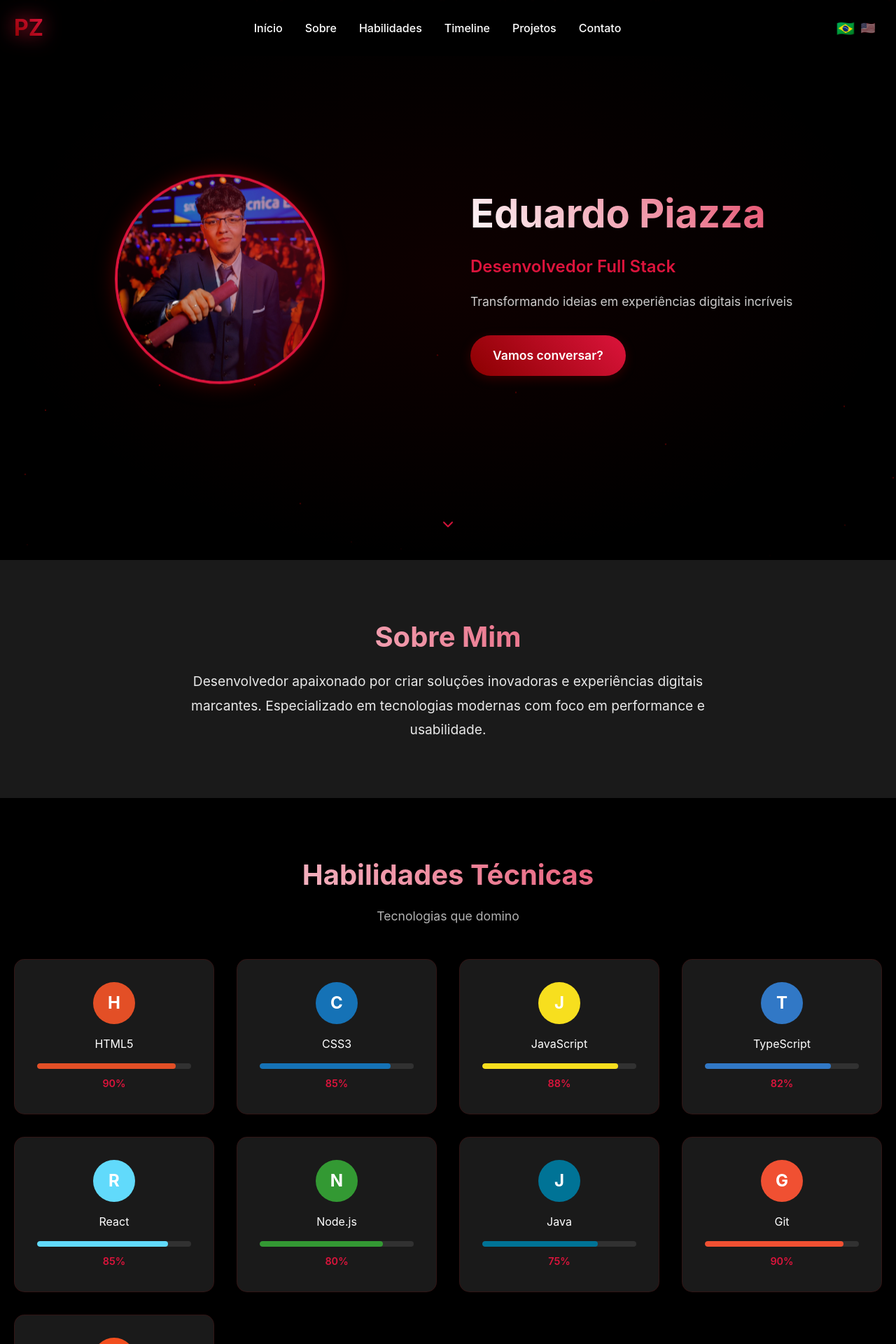
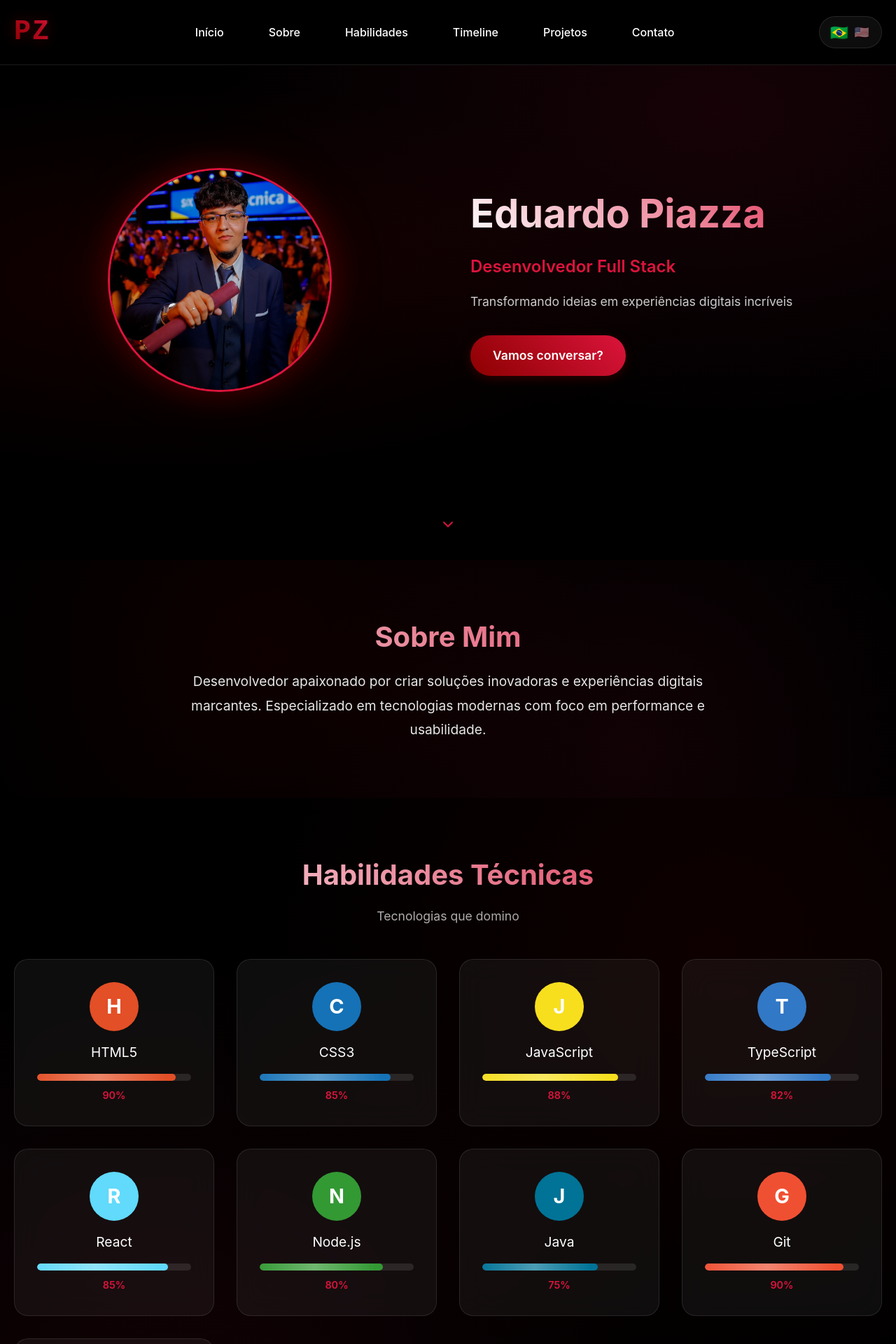
Before and after one commit to piazzaxyz/portfoliopz, a React (Vite) app: page / in a window 1280 px wide. Shown: the top 1920 px of the page at 70% size. Built offline with nearby package versions, Linux system fonts and the light colour scheme.

Commit message:
Aprimoramento completo do portfólio

```diff
--- a/src/App.css
+++ b/src/App.css
@@ -8,10 +8,13 @@
 :root {
   --primary-red: #8B0000;
   --secondary-red: #DC143C;
+  --accent-red: #B22222;
   --black: #000000;
   --dark-gray: #1a1a1a;
   --white: #FFFFFF;
   --light-gray: #f5f5f5;
+  --glass-bg: rgba(255, 255, 255, 0.05);
+  --glass-border: rgba(255, 255, 255, 0.1);
 }
 
 body {
@@ -73,14 +76,15 @@ body {
   left: 0;
   right: 0;
   background: rgba(0, 0, 0, 0.9);
-  backdrop-filter: blur(10px);
+  backdrop-filter: blur(20px);
   z-index: 1000;
   transition: all 0.3s ease;
+  border-bottom: 1px solid var(--glass-border);
 }
 
 .header.scrolled {
   background: rgba(0, 0, 0, 0.95);
-  box-shadow: 0 2px 20px rgba(139, 0, 0, 0.3);
+  box-shadow: 0 8px 32px rgba(139, 0, 0, 0.3);
 }
 
 .header .container {
@@ -91,23 +95,23 @@ body {
 }
 
 .logo-text {
-  font-size: 2rem;
-  font-weight: bold;
+  font-size: 2.5rem;
+  font-weight: 900;
+  font-family: 'Courier New', monospace;
   background: linear-gradient(45deg, var(--primary-red), var(--secondary-red));
   -webkit-background-clip: text;
   -webkit-text-fill-color: transparent;
   background-clip: text;
   position: relative;
-  animation: logoGlow 2s ease-in-out infinite alternate;
+  text-shadow: 0 0 20px rgba(139, 0, 0, 0.5);
+  letter-spacing: 2px;
+  transform: skew(-5deg);
+  transition: all 0.3s ease;
 }
 
-@keyframes logoGlow {
-  0% {
-    filter: drop-shadow(0 0 5px var(--primary-red));
-  }
-  100% {
-    filter: drop-shadow(0 0 15px var(--secondary-red));
-  }
+.logo-text:hover {
+  transform: skew(-5deg) scale(1.1);
+  filter: drop-shadow(0 0 15px var(--secondary-red));
 }
 
 .nav {
@@ -121,21 +125,29 @@ body {
   font-weight: 500;
   transition: all 0.3s ease;
   position: relative;
+  padding: 0.5rem 1rem;
+  border-radius: 8px;
 }
 
 .nav a::after {
   content: '';
   position: absolute;
   bottom: -5px;
-  left: 0;
+  left: 50%;
   width: 0;
   height: 2px;
   background: var(--secondary-red);
-  transition: width 0.3s ease;
+  transition: all 0.3s ease;
+  transform: translateX(-50%);
+}
+
+.nav a:hover {
+  background: var(--glass-bg);
+  backdrop-filter: blur(10px);
 }
 
 .nav a:hover::after {
-  width: 100%;
+  width: 80%;
 }
 
 .header-actions {
@@ -148,16 +160,26 @@ body {
   display: flex;
   align-items: center;
   gap: 0.5rem;
-  background: none;
-  border: none;
+  background: var(--glass-bg);
+  border: 1px solid var(--glass-border);
   cursor: pointer;
-  padding: 0.5rem;
-  border-radius: 8px;
+  padding: 0.5rem 1rem;
+  border-radius: 25px;
   transition: all 0.3s ease;
+  backdrop-filter: blur(10px);
 }
 
 .lang-toggle:hover {
   background: rgba(139, 0, 0, 0.2);
+  border-color: var(--secondary-red);
+  transform: translateY(-2px);
+}
+
+.flag-container {
+  display: flex;
+  align-items: center;
+  gap: 0.3rem;
+  transition: all 0.3s ease;
 }
 
 .flag {
@@ -170,6 +192,19 @@ body {
 .flag.active {
   opacity: 1;
   transform: scale(1.1);
+}
+
+.flag-text {
+  font-size: 0.9rem;
+  font-weight: 600;
+  color: var(--white);
+  opacity: 0.8;
+  transition: all 0.3s ease;
+}
+
+.flag-container.active .flag-text {
+  opacity: 1;
+  color: var(--secondary-red);
 }
 
 .menu-toggle {
@@ -196,7 +231,10 @@ body {
   align-items: center;
   position: relative;
   z-index: 2;
-  background: radial-gradient(ellipse at center, rgba(139, 0, 0, 0.1) 0%, transparent 70%);
+  background:
+    radial-gradient(ellipse at 20% 50%, rgba(139, 0, 0, 0.15) 0%, transparent 50%),
+    radial-gradient(ellipse at 80% 20%, rgba(220, 20, 60, 0.1) 0%, transparent 50%),
+    var(--black);
 }
 
 .hero-content {
@@ -214,54 +252,52 @@ body {
 
 .photo-wrapper {
   position: relative;
-  width: 300px;
-  height: 300px;
+  width: 320px;
+  height: 320px;
   border-radius: 50%;
   overflow: hidden;
-  border: 4px solid var(--secondary-red);
-  box-shadow: 0 0 30px rgba(139, 0, 0, 0.5);
-  animation: photoFloat 6s ease-in-out infinite;
+  border: 3px solid var(--secondary-red);
+  box-shadow:
+    0 0 40px rgba(139, 0, 0, 0.4),
+    0 0 80px rgba(139, 0, 0, 0.2);
+  transition: all 0.5s ease;
+  cursor: pointer;
 }
 
-@keyframes photoFloat {
-  0%, 100% {
-    transform: translateY(0px) rotateY(0deg);
-  }
-  50% {
-    transform: translateY(-20px) rotateY(5deg);
-  }
+.photo-wrapper:hover {
+  transform: scale(1.05);
+  box-shadow:
+    0 0 60px rgba(139, 0, 0, 0.6),
+    0 0 120px rgba(139, 0, 0, 0.3);
+  border-color: var(--accent-red);
 }
 
 .profile-photo {
   width: 100%;
   height: 100%;
   object-fit: cover;
-  transition: transform 0.3s ease;
+  transition: all 0.5s ease;
+}
+
+.nft-photo {
+  position: absolute;
+  top: 0;
+  left: 0;
+  width: 100%;
+  height: 100%;
+  opacity: 0;
+  transition: all 0.5s ease;
+  transform: rotateY(180deg);
 }
 
 .photo-wrapper:hover .profile-photo {
-  transform: scale(1.1);
+  opacity: 0;
+  transform: rotateY(-180deg);
 }
 
-.photo-effects {
-  position: absolute;
-  top: -50%;
-  left: -50%;
-  width: 200%;
-  height: 200%;
-  background: conic-gradient(from 0deg, transparent, var(--secondary-red), transparent);
-  animation: rotate 10s linear infinite;
-  opacity: 0.3;
-  pointer-events: none;
-}
-
-@keyframes rotate {
-  0% {
-    transform: rotate(0deg);
-  }
-  100% {
-    transform: rotate(360deg);
-  }
+.photo-wrapper:hover .nft-photo {
+  opacity: 1;
+  transform: rotateY(0deg);
 }
 
 .hero-text {
@@ -388,7 +424,21 @@ body {
 /* About Section */
 .about {
   padding: 5rem 0;
-  background: var(--dark-gray);
+  background: var(--black);
+  position: relative;
+}
+
+.about::before {
+  content: '';
+  position: absolute;
+  top: 0;
+  left: 0;
+  right: 0;
+  bottom: 0;
+  background:
+    radial-gradient(circle at 30% 40%, rgba(139, 0, 0, 0.1) 0%, transparent 50%),
+    radial-gradient(circle at 70% 80%, rgba(220, 20, 60, 0.08) 0%, transparent 50%);
+  pointer-events: none;
 }
 
 .about-text {
@@ -398,28 +448,47 @@ body {
   margin: 0 auto;
   color: rgba(255, 255, 255, 0.9);
   line-height: 1.8;
+  position: relative;
+  z-index: 2;
 }
 
 /* Skills Section */
 .skills {
   padding: 5rem 0;
   background: var(--black);
+  position: relative;
+}
+
+.skills::before {
+  content: '';
+  position: absolute;
+  top: 0;
+  left: 0;
+  right: 0;
+  bottom: 0;
+  background:
+    radial-gradient(circle at 80% 20%, rgba(139, 0, 0, 0.1) 0%, transparent 50%),
+    radial-gradient(circle at 20% 80%, rgba(220, 20, 60, 0.08) 0%, transparent 50%);
+  pointer-events: none;
 }
 
 .tech-grid {
   display: grid;
-  grid-template-columns: repeat(auto-fit, minmax(250px, 1fr));
+  grid-template-columns: repeat(auto-fit, minmax(280px, 1fr));
   gap: 2rem;
   margin-top: 3rem;
+  position: relative;
+  z-index: 2;
 }
 
 .tech-card {
-  background: var(--dark-gray);
+  background: var(--glass-bg);
+  backdrop-filter: blur(20px);
   padding: 2rem;
-  border-radius: 15px;
+  border-radius: 20px;
   text-align: center;
   transition: all 0.3s ease;
-  border: 1px solid rgba(139, 0, 0, 0.2);
+  border: 1px solid var(--glass-border);
   animation: slideUp 0.6s ease forwards;
   opacity: 0;
   transform: translateY(30px);
@@ -433,49 +502,73 @@ body {
 }
 
 .tech-card:hover {
-  transform: translateY(-10px) rotateY(5deg);
-  box-shadow: 0 15px 30px rgba(139, 0, 0, 0.3);
+  transform: translateY(-10px);
+  box-shadow: 0 20px 40px rgba(139, 0, 0, 0.3);
   border-color: var(--secondary-red);
+  background: rgba(139, 0, 0, 0.1);
 }
 
 .tech-icon {
-  width: 60px;
-  height: 60px;
+  width: 70px;
+  height: 70px;
   border-radius: 50%;
   display: flex;
   align-items: center;
   justify-content: center;
   margin: 0 auto 1rem;
-  font-size: 1.5rem;
+  font-size: 1.8rem;
   font-weight: bold;
   color: var(--white);
+  transition: all 0.3s ease;
+}
+
+.tech-card:hover .tech-icon {
+  transform: scale(1.1) rotate(5deg);
 }
 
 .tech-card h3 {
   margin-bottom: 1rem;
   color: var(--white);
+  font-size: 1.2rem;
 }
 
 .skill-bar {
   width: 100%;
-  height: 8px;
+  height: 10px;
   background: rgba(255, 255, 255, 0.1);
-  border-radius: 4px;
+  border-radius: 5px;
   overflow: hidden;
   margin-bottom: 0.5rem;
 }
 
 .skill-progress {
   height: 100%;
-  border-radius: 4px;
+  border-radius: 5px;
   transition: width 1s ease;
   animation: fillBar 2s ease forwards;
+  position: relative;
+}
+
+.skill-progress::after {
+  content: '';
+  position: absolute;
+  top: 0;
+  left: 0;
+  right: 0;
+  bottom: 0;
+  background: linear-gradient(90deg, transparent, rgba(255, 255, 255, 0.3), transparent);
+  animation: shimmer 2s infinite;
 }
 
 @keyframes fillBar {
   0% {
     width: 0;
   }
+}
+
+@keyframes shimmer {
+  0% { transform: translateX(-100%); }
+  100% { transform: translateX(100%); }
 }
 
 .skill-percentage {
@@ -487,13 +580,27 @@ body {
 /* Timeline Section */
 .timeline-section {
   padding: 5rem 0;
-  background: var(--dark-gray);
+  background: var(--black);
+  position: relative;
+}
+
+.timeline-section::before {
+  content: '';
+  position: absolute;
+  top: 0;
+  left: 0;
+  right: 0;
+  bottom: 0;
+  background:
+    radial-gradient(circle at 50% 50%, rgba(139, 0, 0, 0.1) 0%, transparent 50%);
+  pointer-events: none;
 }
 
 .timeline {
   position: relative;
   max-width: 800px;
   margin: 0 auto;
+  z-index: 2;
 }
 
 .timeline::before {
@@ -502,10 +609,11 @@ body {
   left: 50%;
   top: 0;
   bottom: 0;
-  width: 2px;
-  background: var(--secondary-red);
+  width: 3px;
+  background: linear-gradient(to bottom, var(--secondary-red), var(--primary-red));
   transform: translateX(-50%);
   animation: drawLine 2s ease forwards;
+  box-shadow: 0 0 10px rgba(139, 0, 0, 0.5);
 }
 
 @keyframes drawLine {
@@ -541,6 +649,7 @@ body {
   animation: bounceIn 0.6s ease forwards;
   opacity: 0;
   transform: scale(0);
+  box-shadow: 0 0 30px rgba(139, 0, 0, 0.6);
 }
 
 @keyframes bounceIn {
@@ -566,17 +675,19 @@ body {
 
 .timeline-content {
   flex: 1;
-  background: var(--black);
+  background: var(--glass-bg);
+  backdrop-filter: blur(20px);
   padding: 2rem;
-  border-radius: 15px;
+  border-radius: 20px;
   margin: 0 2rem;
-  border: 1px solid rgba(139, 0, 0, 0.2);
+  border: 1px solid var(--glass-border);
   transition: all 0.3s ease;
 }
 
 .timeline-content:hover {
   border-color: var(--secondary-red);
-  box-shadow: 0 10px 30px rgba(139, 0, 0, 0.2);
+  box-shadow: 0 15px 35px rgba(139, 0, 0, 0.2);
+  transform: translateY(-5px);
 }
 
 .timeline-content h3 {
@@ -603,12 +714,32 @@ body {
   border-radius: 20px;
   font-size: 0.8rem;
   border: 1px solid rgba(139, 0, 0, 0.3);
+  transition: all 0.3s ease;
+}
+
+.tech-tag:hover {
+  background: rgba(139, 0, 0, 0.3);
+  transform: translateY(-2px);
 }
 
 /* Projects Section */
 .projects {
   padding: 5rem 0;
   background: var(--black);
+  position: relative;
+}
+
+.projects::before {
+  content: '';
+  position: absolute;
+  top: 0;
+  left: 0;
+  right: 0;
+  bottom: 0;
+  background:
+    radial-gradient(circle at 20% 80%, rgba(139, 0, 0, 0.1) 0%, transparent 50%),
+    radial-gradient(circle at 80% 20%, rgba(220, 20, 60, 0.08) 0%, transparent 50%);
+  pointer-events: none;
 }
 
 .projects-grid {
@@ -616,19 +747,22 @@ body {
   grid-template-columns: repeat(auto-fit, minmax(400px, 1fr));
   gap: 3rem;
   margin-top: 3rem;
+  position: relative;
+  z-index: 2;
 }
 
 .project-card {
-  background: var(--dark-gray);
-  border-radius: 15px;
+  background: var(--glass-bg);
+  backdrop-filter: blur(20px);
+  border-radius: 20px;
   overflow: hidden;
   transition: all 0.3s ease;
-  border: 1px solid rgba(139, 0, 0, 0.2);
+  border: 1px solid var(--glass-border);
 }
 
 .project-card:hover {
   transform: translateY(-10px);
-  box-shadow: 0 20px 40px rgba(139, 0, 0, 0.3);
+  box-shadow: 0 25px 50px rgba(139, 0, 0, 0.3);
   border-color: var(--secondary-red);
 }
 
@@ -678,6 +812,7 @@ body {
   font-weight: 600;
   cursor: pointer;
   transition: all 0.3s ease;
+  text-decoration: none;
 }
 
 .live-btn {
@@ -717,10 +852,52 @@ body {
   gap: 0.5rem;
 }
 
+.construction-badge {
+  display: inline-flex;
+  align-items: center;
+  gap: 0.5rem;
+  background: rgba(255, 165, 0, 0.2);
+  color: #FFA500;
+  padding: 0.5rem 1rem;
+  border-radius: 20px;
+  font-size: 0.9rem;
+  font-weight: 600;
+  border: 1px solid rgba(255, 165, 0, 0.3);
+  margin-bottom: 1rem;
+}
+
+.github-link {
+  display: inline-flex;
+  align-items: center;
+  gap: 0.5rem;
+  color: var(--secondary-red);
+  text-decoration: none;
+  font-weight: 600;
+  transition: all 0.3s ease;
+}
+
+.github-link:hover {
+  color: var(--white);
+  transform: translateX(5px);
+}
+
 /* Contact Section */
 .contact {
   padding: 5rem 0;
-  background: var(--dark-gray);
+  background: var(--black);
+  position: relative;
+}
+
+.contact::before {
+  content: '';
+  position: absolute;
+  top: 0;
+  left: 0;
+  right: 0;
+  bottom: 0;
+  background:
+    radial-gradient(circle at 60% 40%, rgba(139, 0, 0, 0.1) 0%, transparent 50%);
+  pointer-events: none;
 }
 
 .contact-content {
@@ -728,6 +905,8 @@ body {
   grid-template-columns: 1fr 1fr;
   gap: 4rem;
   margin-top: 3rem;
+  position: relative;
+  z-index: 2;
 }
 
 .contact-info {
@@ -741,15 +920,17 @@ body {
   align-items: center;
   gap: 1rem;
   padding: 1.5rem;
-  background: var(--black);
-  border-radius: 10px;
-  border: 1px solid rgba(139, 0, 0, 0.2);
+  background: var(--glass-bg);
+  backdrop-filter: blur(20px);
+  border-radius: 15px;
+  border: 1px solid var(--glass-border);
   transition: all 0.3s ease;
 }
 
 .contact-item:hover {
   border-color: var(--secondary-red);
   transform: translateX(10px);
+  box-shadow: 0 10px 30px rgba(139, 0, 0, 0.2);
 }
 
 .contact-icon {
@@ -777,9 +958,10 @@ body {
 .contact-form input,
 .contact-form textarea {
   padding: 1rem;
-  background: var(--black);
-  border: 1px solid rgba(139, 0, 0, 0.2);
-  border-radius: 10px;
+  background: var(--glass-bg);
+  backdrop-filter: blur(20px);
+  border: 1px solid var(--glass-border);
+  border-radius: 15px;
   color: var(--white);
   font-size: 1rem;
   transition: all 0.3s ease;
@@ -789,7 +971,7 @@ body {
 .contact-form textarea:focus {
   outline: none;
   border-color: var(--secondary-red);
-  box-shadow: 0 0 10px rgba(139, 0, 0, 0.3);
+  box-shadow: 0 0 20px rgba(139, 0, 0, 0.3);
 }
 
 .contact-form input::placeholder,
@@ -804,7 +986,7 @@ body {
   padding: 1rem 2rem;
   font-size: 1.1rem;
   font-weight: 600;
-  border-radius: 10px;
+  border-radius: 15px;
   cursor: pointer;
   transition: all 0.3s ease;
 }
@@ -817,14 +999,30 @@ body {
 /* CTA Section */
 .cta {
   padding: 5rem 0;
-  background: linear-gradient(45deg, var(--primary-red), var(--secondary-red));
+  background: linear-gradient(135deg, rgba(139, 0, 0, 0.8) 0%, rgba(178, 34, 34, 0.6) 100%);
   text-align: center;
+  position: relative;
+}
+
+.cta::before {
+  content: '';
+  position: absolute;
+  top: 0;
+  left: 0;
+  right: 0;
+  bottom: 0;
+  background:
+    radial-gradient(circle at 30% 30%, rgba(255, 255, 255, 0.1) 0%, transparent 50%),
+    radial-gradient(circle at 70% 70%, rgba(255, 255, 255, 0.05) 0%, transparent 50%);
+  pointer-events: none;
 }
 
 .cta h2 {
   font-size: 2.5rem;
   margin-bottom: 1rem;
   color: var(--white);
+  position: relative;
+  z-index: 2;
 }
 
 .cta p {
@@ -834,11 +1032,15 @@ body {
   max-width: 800px;
   margin-left: auto;
   margin-right: auto;
+  position: relative;
+  z-index: 2;
 }
 
 .cta .cta-button {
   background: var(--white);
   color: var(--primary-red);
+  position: relative;
+  z-index: 2;
 }
 
 .cta .cta-button:hover {
@@ -850,11 +1052,136 @@ body {
   padding: 2rem 0;
   background: var(--black);
   text-align: center;
-  border-top: 1px solid rgba(139, 0, 0, 0.2);
+  border-top: 1px solid var(--glass-border);
 }
 
 .footer p {
   color: rgba(255, 255, 255, 0.6);
+}
+
+/* NFT Avatar Component */
+.nft-avatar {
+  width: 100%;
+  height: 100%;
+  background: linear-gradient(135deg, #1a0000 0%, #330000 50%, #4d0000 100%);
+  border-radius: 50%;
+  position: relative;
+  overflow: hidden;
+  display: flex;
+  align-items: center;
+  justify-content: center;
+}
+
+.nft-character {
+  position: relative;
+  width: 200px;
+  height: 280px;
+  transform: scale(0.8);
+}
+
+.nft-head {
+  width: 80px;
+  height: 80px;
+  background: linear-gradient(135deg, #d4a574 0%, #e8c89a 100%);
+  border-radius: 50%;
+  position: absolute;
+  top: 20px;
+  left: 50%;
+  transform: translateX(-50%);
+  border: 2px solid #ff0000;
+}
+
+.nft-hair {
+  width: 90px;
+  height: 45px;
+  background: linear-gradient(135deg, #2c1810 0%, #4a2c1a 100%);
+  border-radius: 45px 45px 20px 20px;
+  position: absolute;
+  top: -5px;
+  left: 50%;
+  transform: translateX(-50%);
+  border: 2px solid #ff0000;
+}
+
+.nft-eyes {
+  position: absolute;
+  top: 35px;
+  left: 50%;
+  transform: translateX(-50%);
+  width: 50px;
+  height: 20px;
+}
+
+.nft-eye {
+  width: 8px;
+  height: 8px;
+  background: #ff0000;
+  border-radius: 50%;
+  position: absolute;
+  top: 6px;
+}
+
+.nft-eye.left {
+  left: 12px;
+}
+
+.nft-eye.right {
+  right: 12px;
+}
+
+.nft-suit {
+  width: 140px;
+  height: 180px;
+  background: linear-gradient(135deg, #330000 0%, #660000 100%);
+  position: absolute;
+  bottom: 0;
+  left: 50%;
+  transform: translateX(-50%);
+  border-radius: 20px 20px 0 0;
+  border: 2px solid #ff0000;
+}
+
+.nft-tie {
+  width: 20px;
+  height: 80px;
+  background: linear-gradient(135deg, #ff0000 0%, #cc0000 100%);
+  position: absolute;
+  top: 20px;
+  left: 50%;
+  transform: translateX(-50%);
+  border-radius: 10px;
+  border: 1px solid #ff6666;
+}
+
+.nft-code {
+  position: absolute;
+  top: 10px;
+  right: 10px;
+  font-size: 6px;
+  color: #ff6666;
+  font-family: 'Courier New', monospace;
+  line-height: 1.2;
+}
+
+.nft-effects {
+  position: absolute;
+  top: 0;
+  left: 0;
+  right: 0;
+  bottom: 0;
+  background: linear-gradient(
+    45deg,
+    transparent 40%,
+    rgba(255, 0, 0, 0.1) 50%,
+    transparent 60%
+  );
+  animation: hologram 3s linear infinite;
+  border-radius: 50%;
+}
+
+@keyframes hologram {
+  0% { transform: translateX(-100%); }
+  100% { transform: translateX(100%); }
 }
 
 /* Responsive Design */
```
